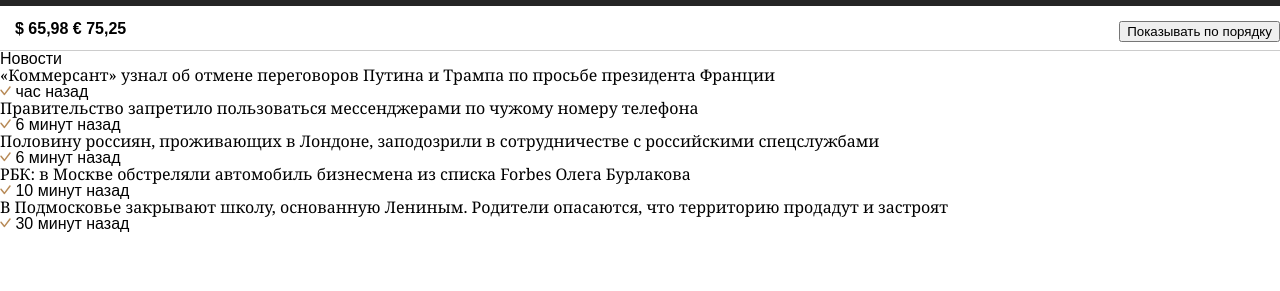
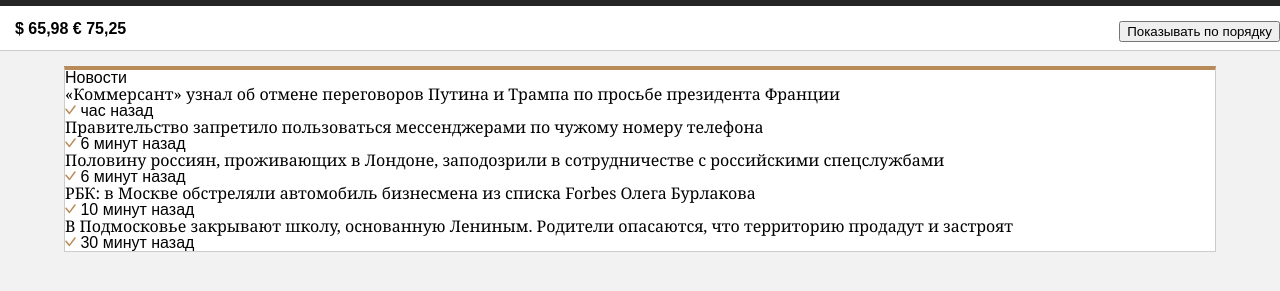
Before and after one commit to antonina-vetlugaeva/3OTR-Meduza-1, a plain HTML site: page index.html in a window 1280 px wide. Shown: the part 39-330 px from the top of the page. Drawn offline with Linux system fonts and the light colour scheme.

Commit message:
WIP: начали работать над секцией новостей

```diff
--- a/styles/style.css
+++ b/styles/style.css
@@ -67,3 +67,19 @@ body > header li {
   position: absolute;
   right: 0;
 }
+
+main {
+  height: 100vh;
+  padding-top: 15px;
+
+  background-color: rgb(242, 242, 242);
+}
+
+section {
+  width: 90vw;
+  margin: 0 auto;
+
+  border: 1px solid #ccc;
+  border-top: 4px solid #b88b58;
+  background-color: #fff;
+}
```
